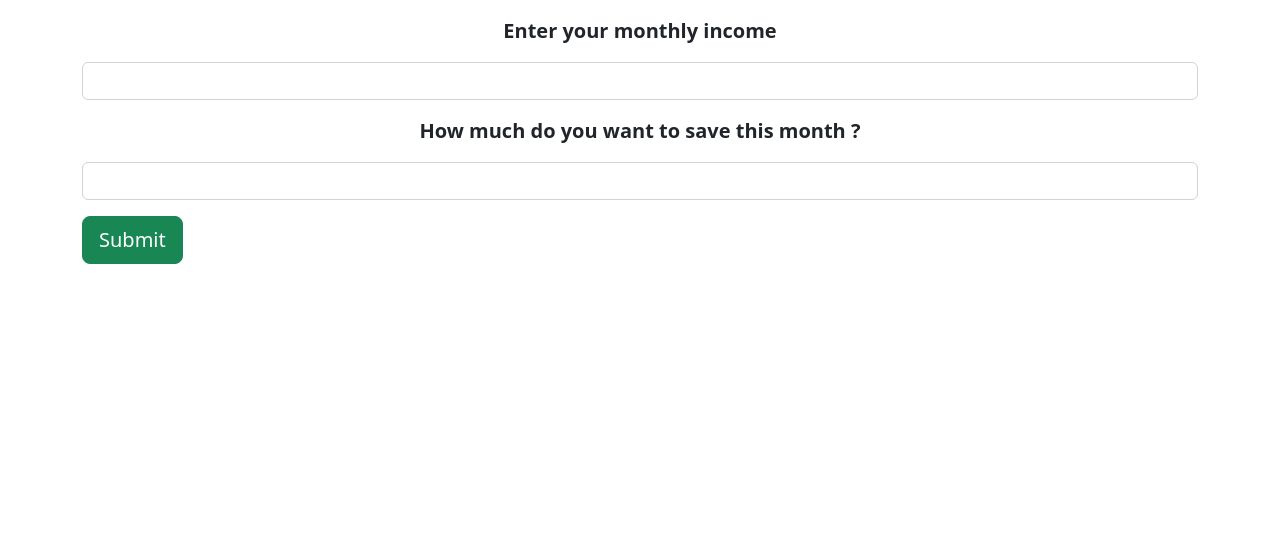
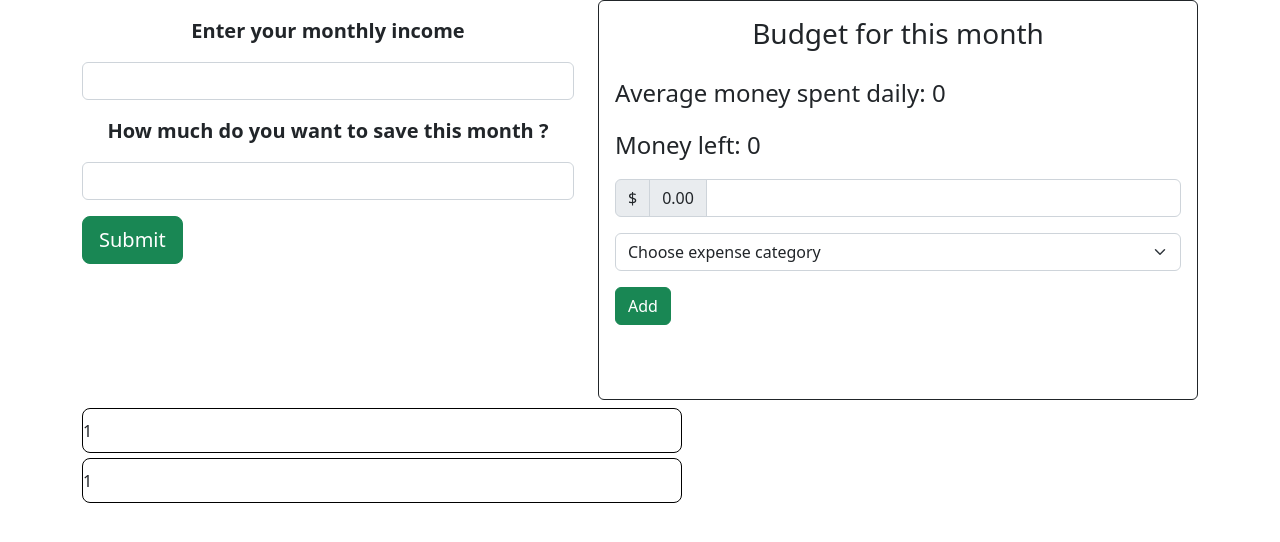
Before and after one commit to GTomkowski/GTomkowski, a plain HTML site: page index.html in a window 1280 px wide. Drawn offline with nearby package versions, Linux system fonts and the light colour scheme.

Commit message:
defined addExpense function

```diff
--- a/index.html
+++ b/index.html
@@ -32,8 +32,8 @@
 
                 </div>
             </div>
-            <div class="col d-none" id="column-2">
-                <div class="card border-dark ">
+            <div class="col " id="column-2">
+                <div class="card border-dark mb-2">
                     <div class="card-body">
                         <h3 class="card-title text-center">Budget for this month</h3>
                         <p class="money-left mt-4 ">Average money spent daily:<span> 0</span></p>
@@ -43,9 +43,9 @@
                             <span class="input-group-text">$</span>
                             <span class="input-group-text">0.00</span>
                             <input type="text" class="form-control"
-                                aria-label="Dollar amount (with dot and two decimal places)">
+                                aria-label="Dollar amount (with dot and two decimal places)" id="expense-value">
                         </div>
-                        <select class="form-select" aria-label="Default select example">
+                        <select class="form-select" aria-label="Default select example" id="expense-category">
                             <option selected>Choose expense category</option>
                             <option value="1">Food</option>
                             <option value="2">Entertainment</option>
@@ -56,11 +56,15 @@
                         <button type="button" class="btn btn-success mt-3">Add</button>
 
 
-
                     </div>
                 </div>
             </div>
 
+            <ul>
+                <li>1</li>
+                <li>1</li>
+
+            </ul>
     </form>
     </div>
 
--- a/main.css
+++ b/main.css
@@ -1,7 +1,7 @@
 
 
 .card {
-    height: 600px;
+    height: 400px;
     width: 600px;
 }
 
@@ -10,7 +10,20 @@
 
 }
 
+ul {
+    list-style: none;
+    display: flex;
+    flex-direction:column;
+    gap: 5px;
 
+}
+li {
+    line-height: 45px;
+    height: 45px;
+    width: 600px;
+    border: 1px solid black;
+    border-radius: 8px;
+}
 
 .btn-css {
     width: 10%;
--- a/script.js
+++ b/script.js
@@ -8,13 +8,12 @@ what is the formula on those two fields
 
 
 */
-
+let budgetData = []
 const getMonthDays = monthIndex => {
 	let monthDays = [31, 28, 31, 30, 31, 30, 31, 31, 30, 31, 30, 31]
 	return monthDays[monthIndex]
 }
 
-let budgetData = []
 function addBudget(e) {
 	e.preventDefault()
 
@@ -30,24 +29,24 @@ function addBudget(e) {
 		console.warn('added', { budgetData })
 		localStorage.setItem('BudgetForm', JSON.stringify(budgetData))
 
-		const retrievedBudgetForm = JSON.parse(localStorage.getItem('BudgetForm'))
-		document.getElementById('money-left-id').innerText = retrievedBudgetForm[0].income
-//  function above works but only for static website, if we have more entries than one this code will not run properly, i am aware of that but I wanted to use localStorage to show how to retrieve and save data in itself //
+		let retrievedBudgetForm = JSON.parse(localStorage.getItem('BudgetForm'))
+		document.getElementById('money-left-id').innerText = retrievedBudgetForm[0].income - retrievedBudgetForm[0].savings
+		//  function above works but only for static website, if we have more entries than one this code will not run properly, i am aware of that but I wanted to use localStorage to show how to retrieve and save data in itself //
 		document.getElementById('column-1').classList.toggle('d-none')
 		document.getElementById('column-2').classList.toggle('d-none')
-
 	}
 }
 
 document.addEventListener('DOMContentLoaded', () => {
 	document.getElementById('submit-btn').addEventListener('click', addBudget)
-	document.getElementById('submit-btn').addEventListener('click', () => {})
 })
 
-/*
-let retrievedBudgetForm = JSON.parse(localStorage.getItem('BudgetForm'));
-console.log(Date) - jak pobrac tresc z local storage */
+function addExpense() {
+	let expenseVal = document.getElementById('expense-value').value
+	let expenseCat = document.getElementById('expense-category').value
 
-/* jak rozwiazac ten problem?
+	// create a ul list that will have dynamically added expenses with values from variables above //
 
-co chce zrobic - chce zeby od razu po przeslaniu danych do local storage otrzymac */
+	const list = document.createElement('ul')
+
+}
```
